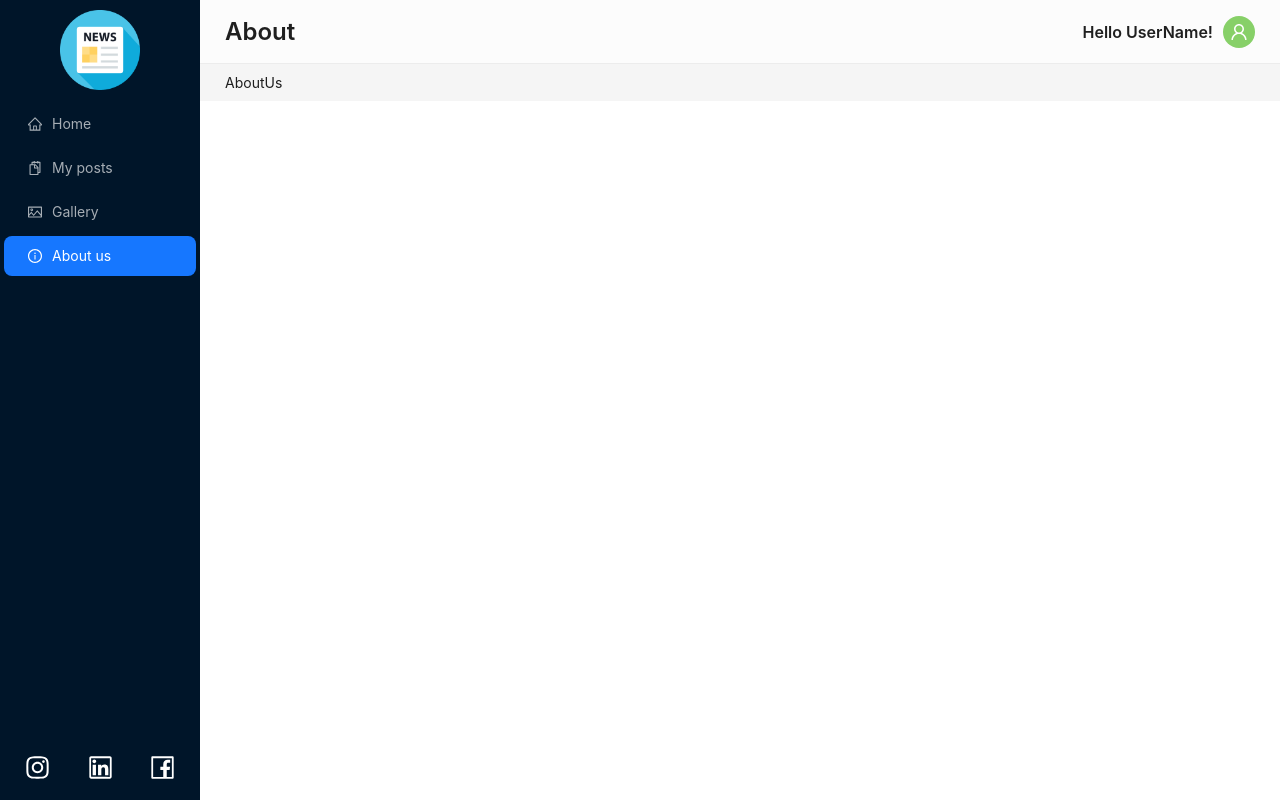
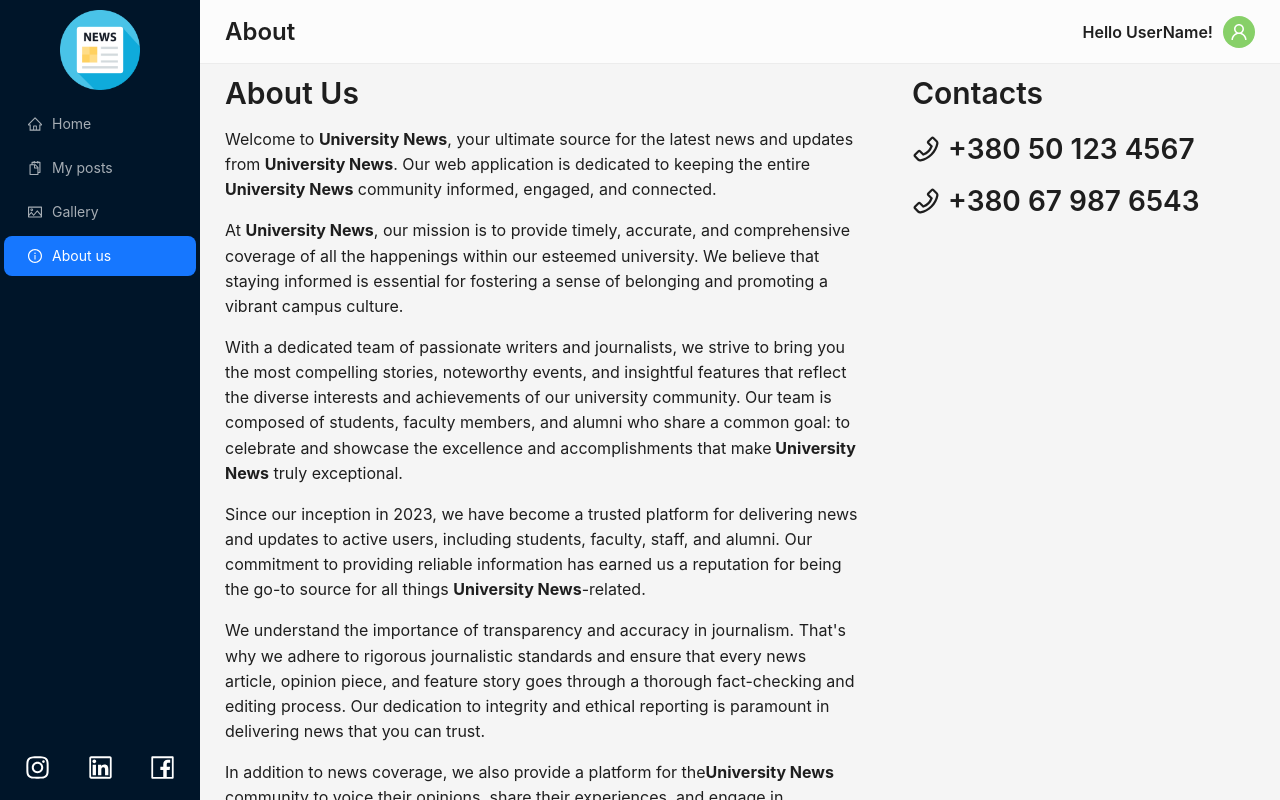
Before and after one commit to hight1337/my-project-client, a React (Create React App) app: page / in a window 1280 px wide. Both pictures are taken after a click on the item "About us". Shown: the top 800 px of the page. Built offline with nearby package versions, Linux system fonts and the light colour scheme.

Commit message:
Add about us content

```diff
--- a/src/routes/main/AboutUs.tsx
+++ b/src/routes/main/AboutUs.tsx
@@ -1,7 +1,90 @@
 import { FC } from "react";
+// libs
+import { Space, Typography } from "antd";
+// assets
+import { PhoneOutlined } from "@ant-design/icons";
+// styles
+import "./about-us.scss";
+
+const { Title, Paragraph, Text } = Typography;
 
 const AboutUs: FC = () => {
-  return <div>AboutUs</div>;
+  return (
+    <div className="about-us--container">
+      <div className="about-us--section">
+        <Title level={2}>About Us</Title>
+        <Paragraph className="about-us--paragraph">
+          Welcome to <b>University News</b>, your ultimate source for the latest
+          news and updates from <b>University News</b>. Our web application is
+          dedicated to keeping the entire <b>University News</b> community
+          informed, engaged, and connected.
+        </Paragraph>
+        <Paragraph className="about-us--paragraph">
+          At <b>University News</b>, our mission is to provide timely, accurate,
+          and comprehensive coverage of all the happenings within our esteemed
+          university. We believe that staying informed is essential for
+          fostering a sense of belonging and promoting a vibrant campus culture.
+        </Paragraph>
+        <Paragraph className="about-us--paragraph">
+          With a dedicated team of passionate writers and journalists, we strive
+          to bring you the most compelling stories, noteworthy events, and
+          insightful features that reflect the diverse interests and
+          achievements of our university community. Our team is composed of
+          students, faculty members, and alumni who share a common goal: to
+          celebrate and showcase the excellence and accomplishments that make
+          <b> University News</b> truly exceptional.
+        </Paragraph>
+        <Paragraph className="about-us--paragraph">
+          Since our inception in 2023, we have become a trusted platform for
+          delivering news and updates to active users, including students,
+          faculty, staff, and alumni. Our commitment to providing reliable
+          information has earned us a reputation for being the go-to source for
+          all things <b> University News</b>-related.
+        </Paragraph>
+        <Paragraph className="about-us--paragraph">
+          We understand the importance of transparency and accuracy in
+          journalism. That's why we adhere to rigorous journalistic standards
+          and ensure that every news article, opinion piece, and feature story
+          goes through a thorough fact-checking and editing process. Our
+          dedication to integrity and ethical reporting is paramount in
+          delivering news that you can trust.
+        </Paragraph>
+        <Paragraph className="about-us--paragraph">
+          In addition to news coverage, we also provide a platform for the
+          <b>University News</b> community to voice their opinions, share their
+          experiences, and engage in meaningful discussions. We believe in the
+          power of dialogue and the ability of diverse perspectives to enrich
+          our collective understanding.
+        </Paragraph>
+        <Paragraph className="about-us--paragraph">
+          As a student project for <b>University News</b>, our web application
+          is continuously evolving and improving. We value your feedback and
+          encourage you to actively participate in shaping the future of our
+          platform. Together, we can create a vibrant and inclusive space for
+          sharing news and fostering connections within our university
+          community.
+        </Paragraph>
+        <Paragraph className="about-us--paragraph">
+          Thank you for joining us on this exciting journey. Stay informed, stay
+          connected, and let's celebrate the stories that make
+          <b> University News</b> thrive.
+        </Paragraph>
+      </div>
+      <div className="about-us-contacts--section">
+        <Title level={2}>Contacts</Title>
+        <Space direction="vertical">
+          <Space>
+            <PhoneOutlined className="about-us--phone" />
+            <Text className="about-us--phone">+380 50 123 4567</Text>
+          </Space>
+          <Space>
+            <PhoneOutlined className="about-us--phone" />
+            <Text className="about-us--phone">+380 67 987 6543</Text>
+          </Space>
+        </Space>
+      </div>
+    </div>
+  );
 };
 
 export default AboutUs;
--- /dev/null
+++ b/src/routes/main/about-us.scss
@@ -0,0 +1,21 @@
+.about-us--container {
+  display: flex;
+  width: 100%;
+  gap: 50px;
+}
+.about-us--section {
+  width: 65%;
+}
+
+.about-us-contacts--section {
+  width: 35%;
+}
+
+.about-us--paragraph {
+  font-size: 16px;
+}
+
+.about-us--phone {
+  font-size: 28px;
+  font-weight: 600;
+}
```
